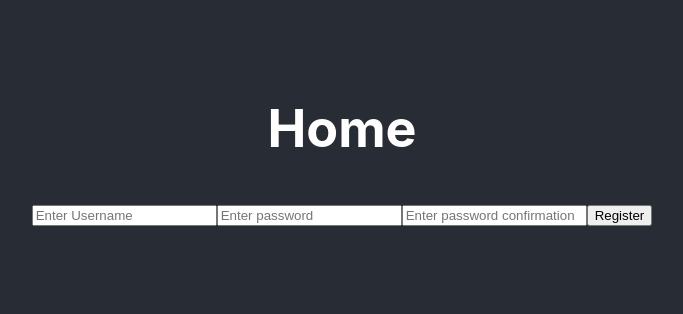
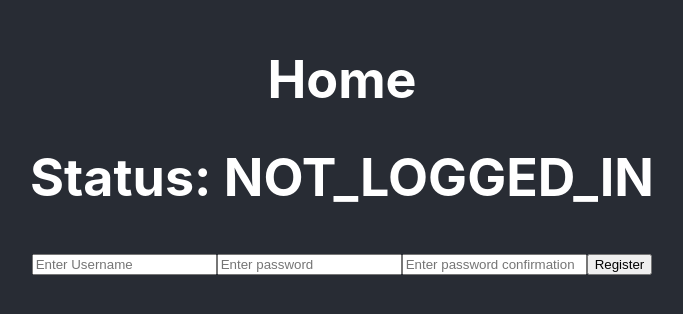
Before and after one commit to john-reiner/banking--frontend, a React (Create React App) app: page / in a window 1280 px wide. Shown: the part 256-570 px from the top of the page, without its empty margins (298-981 px from the left). Built offline with nearby package versions, Linux system fonts and the light colour scheme.

Commit message:
added redirect to routes and passed props to user in app component

```diff
--- a/src/App.js
+++ b/src/App.js
@@ -1,16 +1,40 @@
+import React, { useState } from "react";
 import './App.css';
 import Home from './Home';
 import Dashboard from './DashBoard'
 import { BrowserRouter, Switch, Route } from 'react-router-dom'
 
-function App() {
+function App(props) {
+
+  const [loggedInStatus, setLoggedInStatus] = useState("NOT_LOGGED_IN")
+  const [user, setUser] = useState({})
+
+  const handleLogin = data => {
+    setLoggedInStatus("Logged In!!")
+    setUser(data)
+  }
+
   return (
     <div className="App">
       <header className="App-header">
         <BrowserRouter>
             <Switch>
-              <Route exact path='/' component={Home} />
-              <Route exact path='/dashboard' component={Dashboard} />
+              <Route
+              exact
+              path='/'
+              render={props => (
+                <Home {...props} handleLogin={handleLogin} loggedInStatus={loggedInStatus} />
+              )}
+
+              />
+              <Route
+              exact
+              path='/dashboard'
+              render={props => (
+                <Dashboard {...props} loggedInStatus={loggedInStatus}/>
+              )}
+
+              />
             </Switch>
         </BrowserRouter>
       </header>
--- a/src/DashBoard.js
+++ b/src/DashBoard.js
@@ -1,9 +1,10 @@
 import React from 'react'
 
-export default function DashBoard() {
+export default function DashBoard(props) {
     return (
         <div>
-            DashBoard
+            <h1>Dashboard</h1>
+            <h1>Status: {props.loggedInStatus}</h1>
         </div>
     )
 }
--- a/src/Home.js
+++ b/src/Home.js
@@ -1,11 +1,18 @@
 import React from 'react'
 import Registration from './auth/Registration'
 
-export default function Home() {
+export default function Home(props) {
+
+    const handleSuccessfulAuth = data => {
+        props.handleLogin(data)
+        props.history.push("/dashboard")
+    }
+
     return (
         <div>
             <h1>Home</h1>
-            <Registration />
+            <h1>Status: {props.loggedInStatus}</h1>
+            <Registration handleSuccessfulAuth={handleSuccessfulAuth} />
         </div>
     )
 }
--- a/src/auth/Registration.js
+++ b/src/auth/Registration.js
@@ -1,7 +1,7 @@
 import React, {useState} from 'react'
 import axios from 'axios';
 
-export default function Registration() {
+export default function Registration(props) {
 
     const [username, setUsername] = useState("")
     const [password, setPassword] = useState("")
@@ -12,10 +12,12 @@ export default function Registration() {
         e.preventDefault()
         axios.post("http://localhost:3001/registrations", {user: {username, password, password_confirmation}}, { withCredentials: true })
         .then(response => {
-            console.log(response)
+            if (response.data.status === 'created') {
+                props.handleSuccessfulAuth(response.data)
+            }
         })
         .catch(error => {
-            console.log(error)
+            console.log("Registration Errors: ", error)
         })
     }
 
```
Also changed, not shown: src/auth/Login.js (added, +36 -0 lines).
